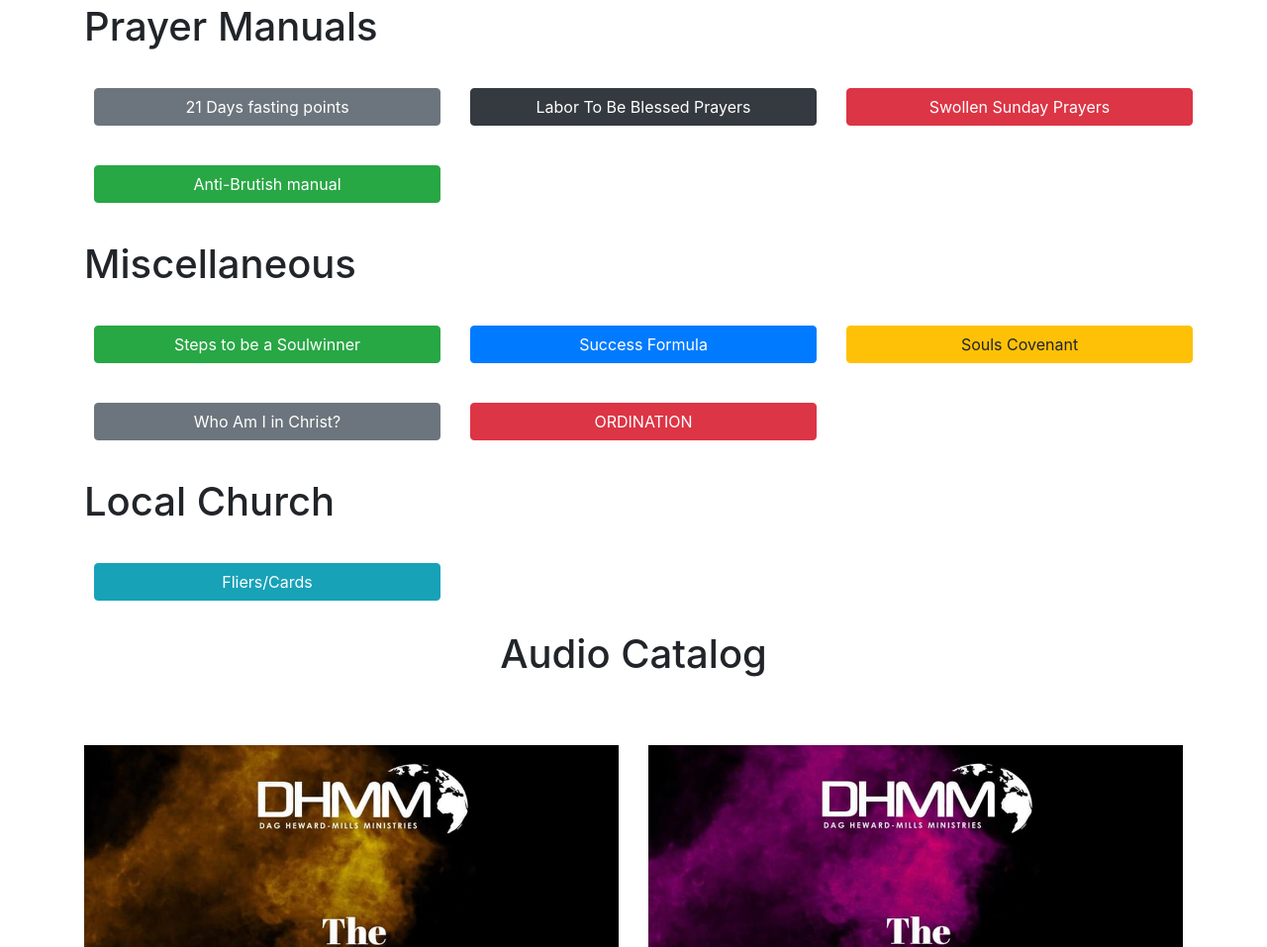
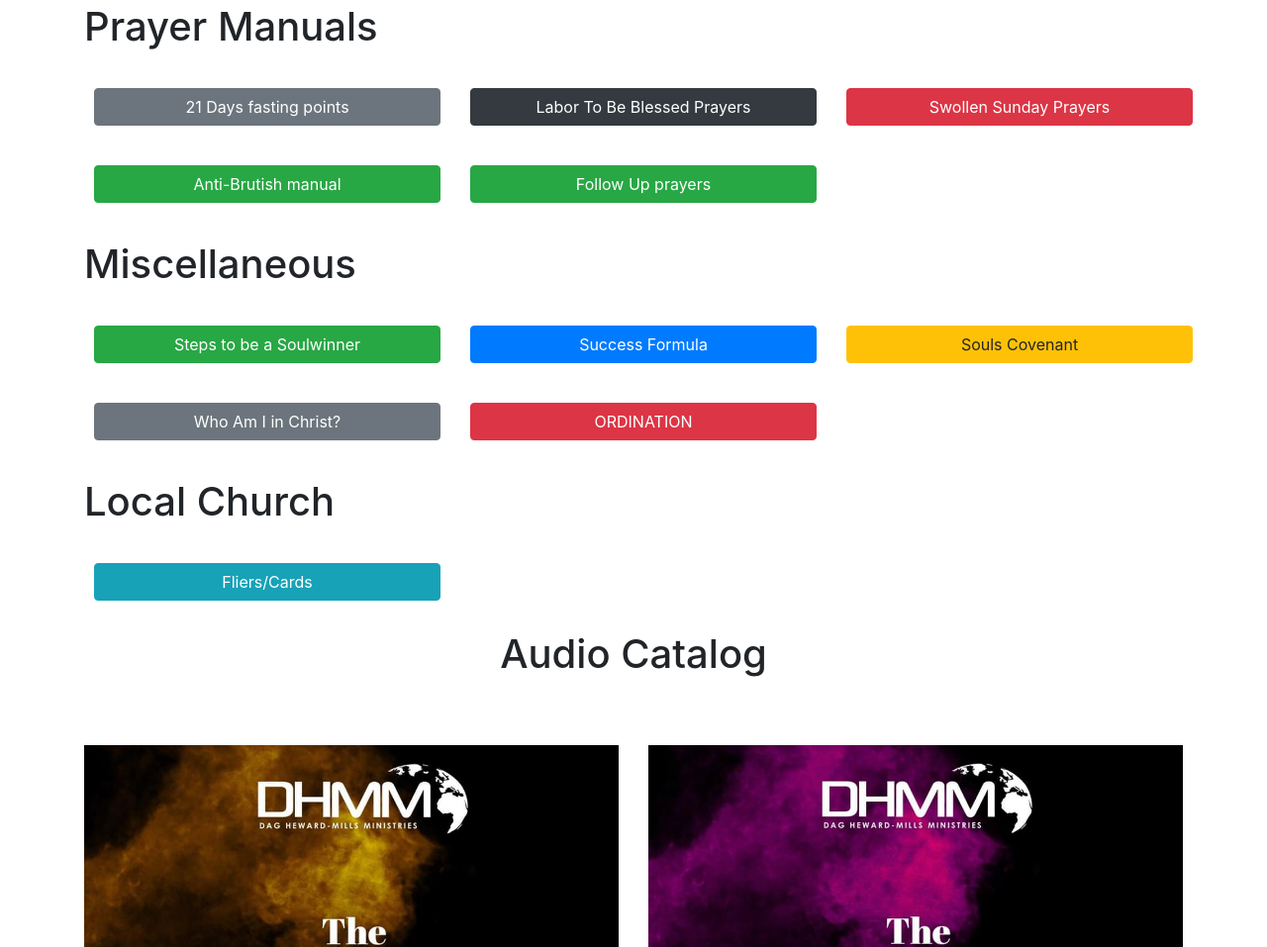
Before and after one commit to ptcww8/dhmm, a plain HTML site: page index.html in a window 1280 px wide. Shown: the part 1317-2274 px from the top of the page at 99% size. Drawn offline with nearby package versions, Linux system fonts and the light colour scheme.

Commit message:
grouped categories

```diff
--- a/index.html
+++ b/index.html
@@ -164,6 +164,9 @@ a{
       <div class="col-md-4">
         <a class="btn btn-success" style="width:100%"  href="prayers/Anti-Brutish Campaign - Prayer Topics.pdf" target="_blank"> Anti-Brutish manual</a>
       </div>
+      <div class="col-md-4">
+        <a class="btn btn-success" style="width:100%"  href="https://www.evernote.com/shard/s151/sh/073cd4b7-e985-4765-afba-985df0df887c/9761caba3a5a2fb7fe795b04eb5cbcda" target="_blank"> Follow Up prayers</a>
+      </div>
     </div>
 
 
```
